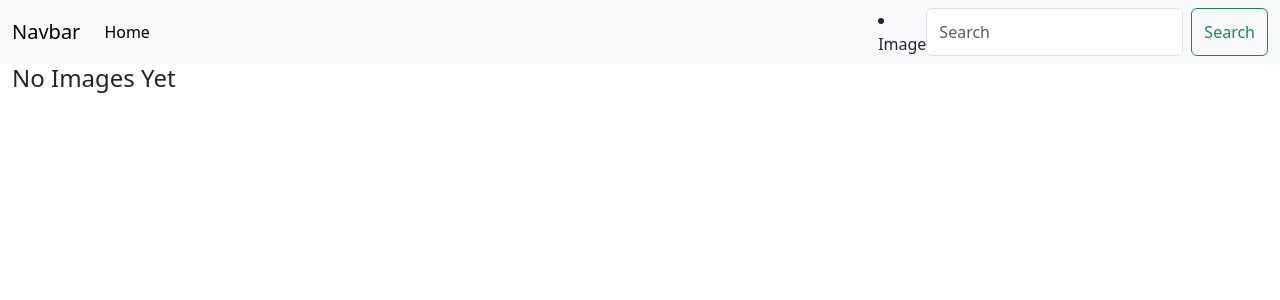
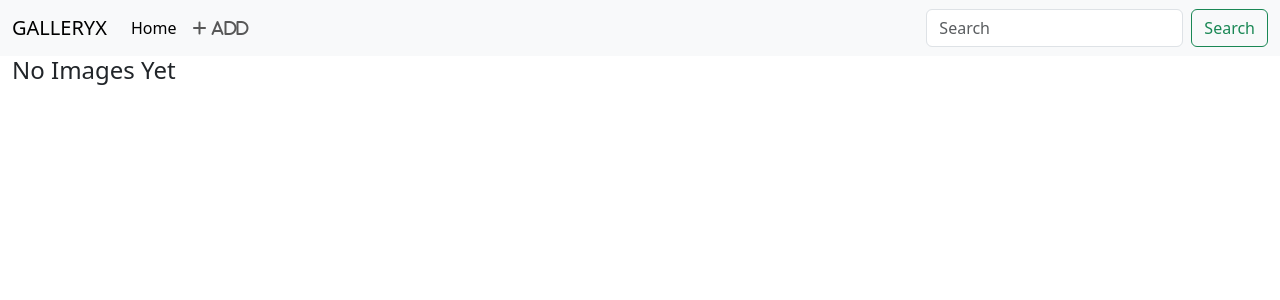
Before and after one commit to Lyonsmasawa/Gallery-X, a Django app: template photos/templates/photos/gallery.html in a window 1280 px wide. Shown: the top 300 px of the page. Run offline with Django 3.2, Linux system fonts and the light colour scheme; the template is opened without the code that fills it, so the values that code supplies are empty; some libraries are stand-ins or nearby versions.

Commit message:
add photo option in navbar

```diff
--- a/photos/templates/photos/navbar.html
+++ b/photos/templates/photos/navbar.html
@@ -1,6 +1,6 @@
 <nav class="navbar navbar-expand-lg navbar-light bg-light">
     <div class="container-fluid">
-        <a class="navbar-brand" href="#">Navbar</a>
+        <a class="navbar-brand" href="#">GALLERYX</a>
         <button class="navbar-toggler" type="button" data-bs-toggle="collapse" data-bs-target="#navbarSupportedContent"
             aria-controls="navbarSupportedContent" aria-expanded="false" aria-label="Toggle navigation">
             <span class="navbar-toggler-icon"></span>
@@ -15,11 +15,11 @@
                     <a class="nav-link" href="#">{{category.categoryx}}</a>
                 </li>
                 {% endfor %}
+                <li class="nav-item">
+                    <a class="nav-link btn btn-outline-info" href="{% url 'add' %}"><i class="fa fa-plus"> add</i></a>
+                </li>
             </ul>
             <form class="d-flex">
-                <li class="nav-item">
-                    <a class="nav-link" href="{% url 'add' %}"> Image</a>
-                </li>
                 <input class="form-control me-2" type="search" placeholder="Search" aria-label="Search">
                 <button class="btn btn-outline-success" type="submit">Search</button>
             </form>
```
